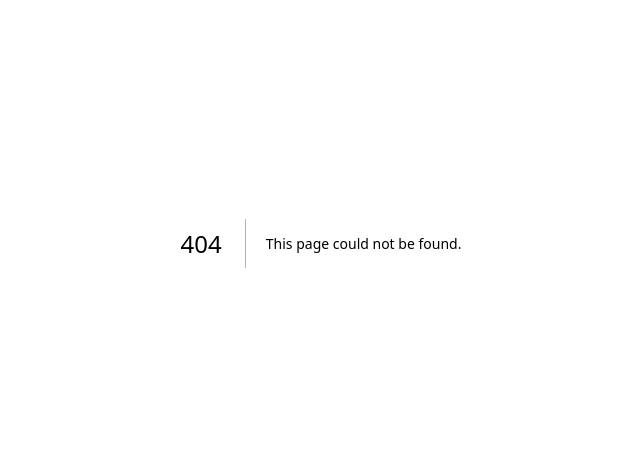
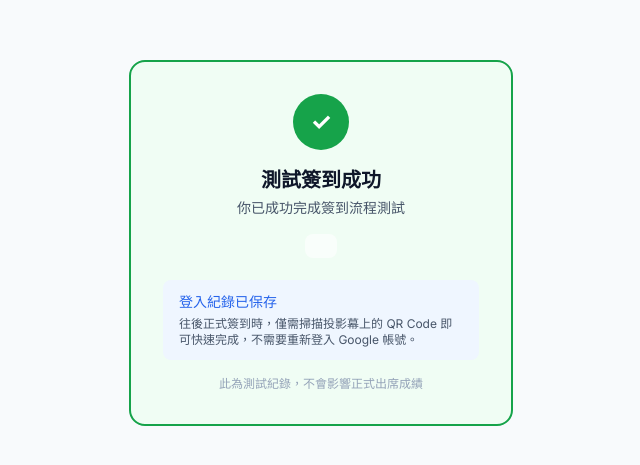
Before and after one commit to poterpan/ntutbox-checkin, a Next.js app: page /demo/result in a window 1280 px wide. Before the commit this address had no page. Shown: the part 157-622 px from the top of the page, without its empty margins (319-959 px from the left). Built offline with nearby package versions, Linux system fonts and the light colour scheme; no server answers.

Commit message:
feat: add demo result page with guidance messaging

```diff
--- /dev/null
+++ b/src/app/(student)/demo/result/page.tsx
@@ -0,0 +1,66 @@
+'use client';
+
+import { useSearchParams } from 'next/navigation';
+import { useSession } from 'next-auth/react';
+import { Suspense } from 'react';
+
+function DemoResultContent() {
+  const params = useSearchParams();
+  const { data: session } = useSession();
+
+  const timeParam = params.get('t');
+  const timeStr = timeParam
+    ? new Date(Number(timeParam)).toLocaleTimeString('zh-TW', {
+        timeZone: 'Asia/Taipei', hour: '2-digit', minute: '2-digit', second: '2-digit',
+      })
+    : null;
+
+  return (
+    <div className="min-h-screen flex items-center justify-center p-4 bg-surface-dim">
+      <div className="result-card result-card-success mx-auto">
+        <div className="w-14 h-14 rounded-full bg-success-500 text-white flex items-center justify-center text-2xl font-bold mx-auto mb-4">
+          ✓
+        </div>
+        <h1 className="text-xl font-bold mb-1">測試簽到成功</h1>
+        <p className="text-text-secondary text-sm mb-4">你已成功完成簽到流程測試</p>
+
+        <div className="bg-white/60 rounded-lg px-4 py-3 mb-4 inline-block text-left">
+          {session?.user?.email && (
+            <div className="mb-2">
+              <p className="text-xs text-text-muted">登入帳號</p>
+              <p className="text-sm font-medium text-text-primary">{session.user.name}</p>
+              <p className="text-xs text-text-muted">{session.user.email}</p>
+            </div>
+          )}
+          {timeStr && (
+            <div>
+              <p className="text-xs text-text-muted">測試時間</p>
+              <p className="text-sm font-mono font-medium text-text-primary">{timeStr}</p>
+            </div>
+          )}
+        </div>
+
+        <div className="bg-info-50 rounded-lg px-4 py-3 mb-4 text-left">
+          <p className="text-sm font-medium text-info-500 mb-1">登入紀錄已保存</p>
+          <p className="text-xs text-text-secondary">
+            往後正式簽到時，僅需掃描投影幕上的 QR Code 即可快速完成，不需要重新登入 Google 帳號。
+          </p>
+        </div>
+
+        <p className="text-text-muted text-xs">此為測試紀錄，不會影響正式出席成績</p>
+      </div>
+    </div>
+  );
+}
+
+export default function DemoResultPage() {
+  return (
+    <Suspense fallback={
+      <div className="min-h-screen flex items-center justify-center bg-surface-dim">
+        <p className="text-text-muted">載入中...</p>
+      </div>
+    }>
+      <DemoResultContent />
+    </Suspense>
+  );
+}
```
